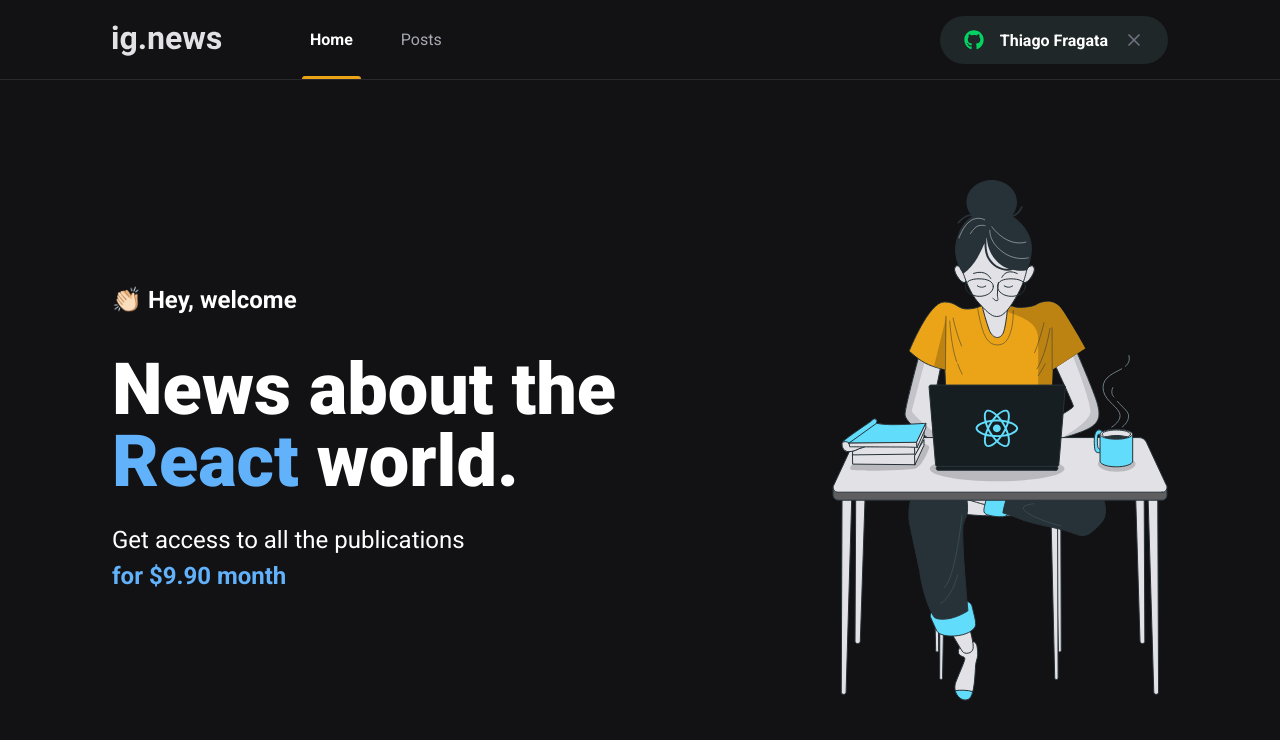
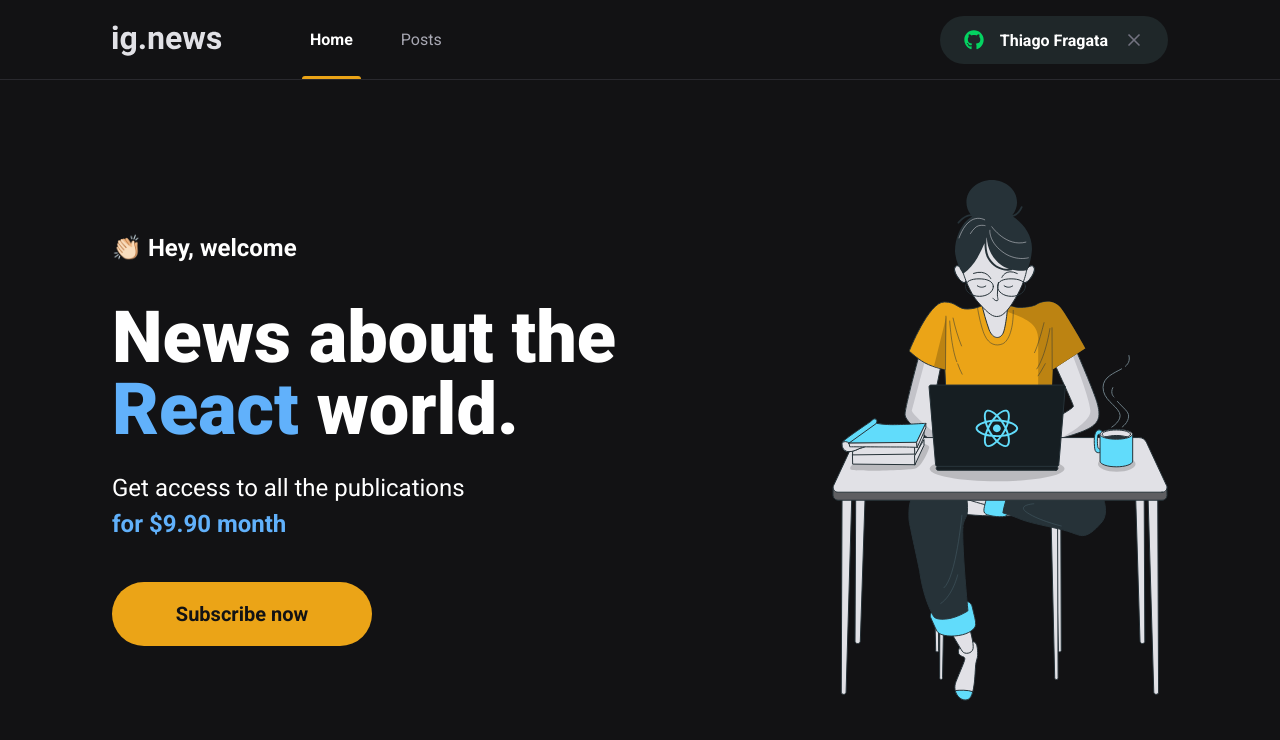
Before and after one commit to ThiagoFragata/Chapter3-Ig-news, a Next.js app: page / in a window 1280 px wide. Shown: the top 740 px of the page. Built offline with nearby package versions, Linux system fonts and the light colour scheme.

Commit message:
subscribeButton

```diff
--- /dev/null
+++ b/src/components/SubcribeButton/index.tsx
@@ -0,0 +1,9 @@
+import styles from "./styles.module.scss"
+
+export function SubscribeButton(){
+    return (
+        <button className={styles.subscribeButton} type="button">
+            Subscribe now
+        </button>
+    )
+}
--- /dev/null
+++ b/src/components/SubcribeButton/styles.module.scss
@@ -0,0 +1,21 @@
+.subscribeButton {
+    height: 4rem;
+    width: 260px;
+    border: 0;
+    border-radius: 2rem;
+    background-color: var(--yellow-500);
+    color: var(--gray-900);
+    font-size: 1.25rem;
+    font-weight: bold;
+
+    display: flex;
+    align-items: center;
+    justify-content: center;
+
+    transition: filter .2s;
+
+    &:hover {
+        filter: brightness(0.8);
+    }
+
+}
--- a/src/pages/index.tsx
+++ b/src/pages/index.tsx
@@ -1,4 +1,5 @@
-import styles from '../styles/Home.module.scss'
+import { SubscribeButton } from "../components/SubcribeButton";
+import styles from "../styles/Home.module.scss";
 
 export default function Home() {
   return (
@@ -6,12 +7,17 @@
       <main className={styles.contentContainer}>
         <section className={styles.hero}>
           <span>👏🏻 Hey, welcome</span>
-          <h1>News about the <span>React</span> world. </h1>
-          <p>Get access to all the publications <br/> <span>for $9.90 month</span></p>
-
+          <h1>
+            News about the <span>React</span> world.{" "}
+          </h1>
+          <p>
+            Get access to all the publications <br />{" "}
+            <span>for $9.90 month</span>
+          </p>
+          <SubscribeButton />
         </section>
         <img src="./images/avatar.svg" alt="Girls coding" />
       </main>
     </>
-  )
+  );
 }
--- a/src/styles/Home.module.scss
+++ b/src/styles/Home.module.scss
@@ -38,4 +38,8 @@
             font-weight: bold;
         }
     }
+
+    button {
+        margin-top: 2.5rem;
+    }
 }
```
